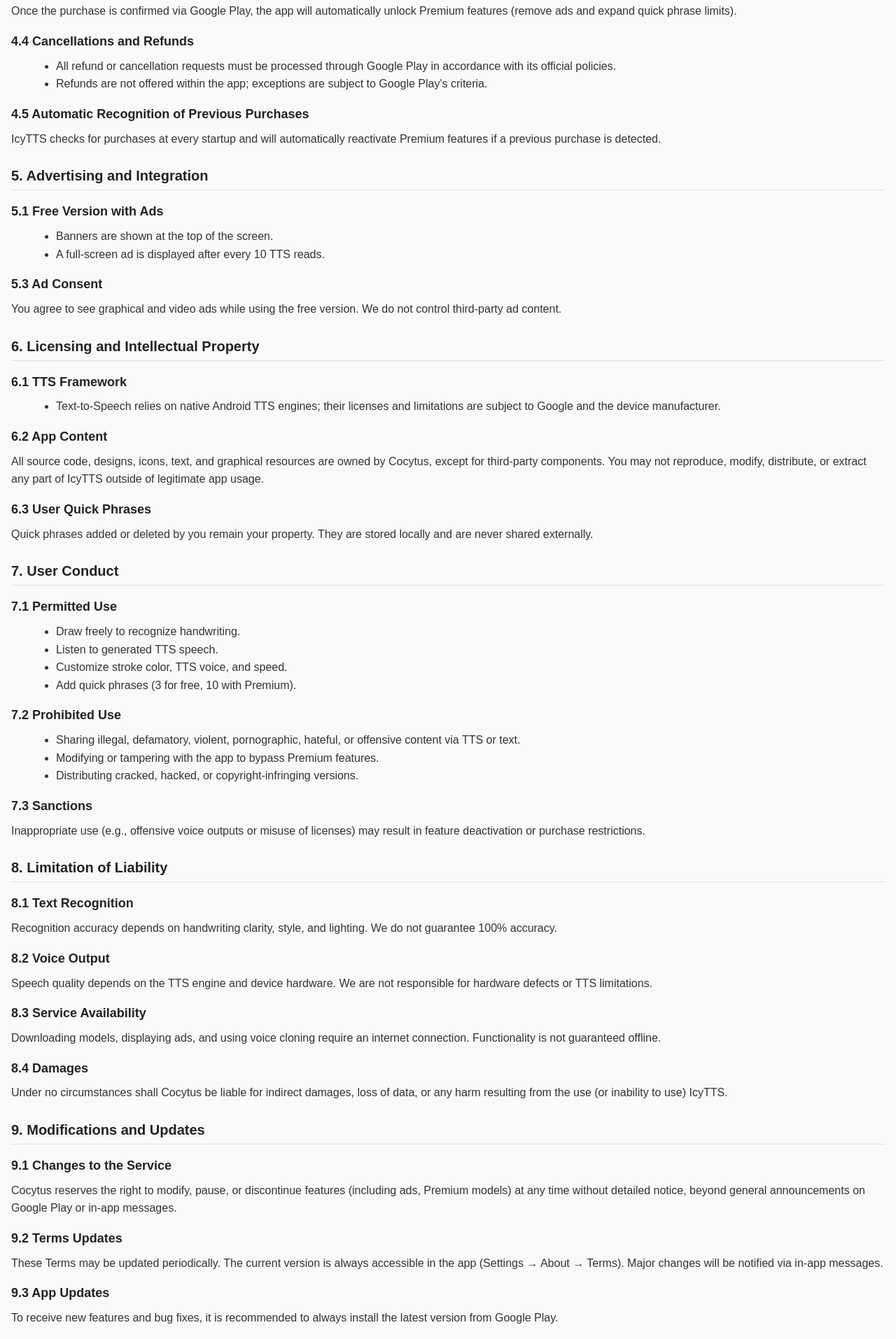
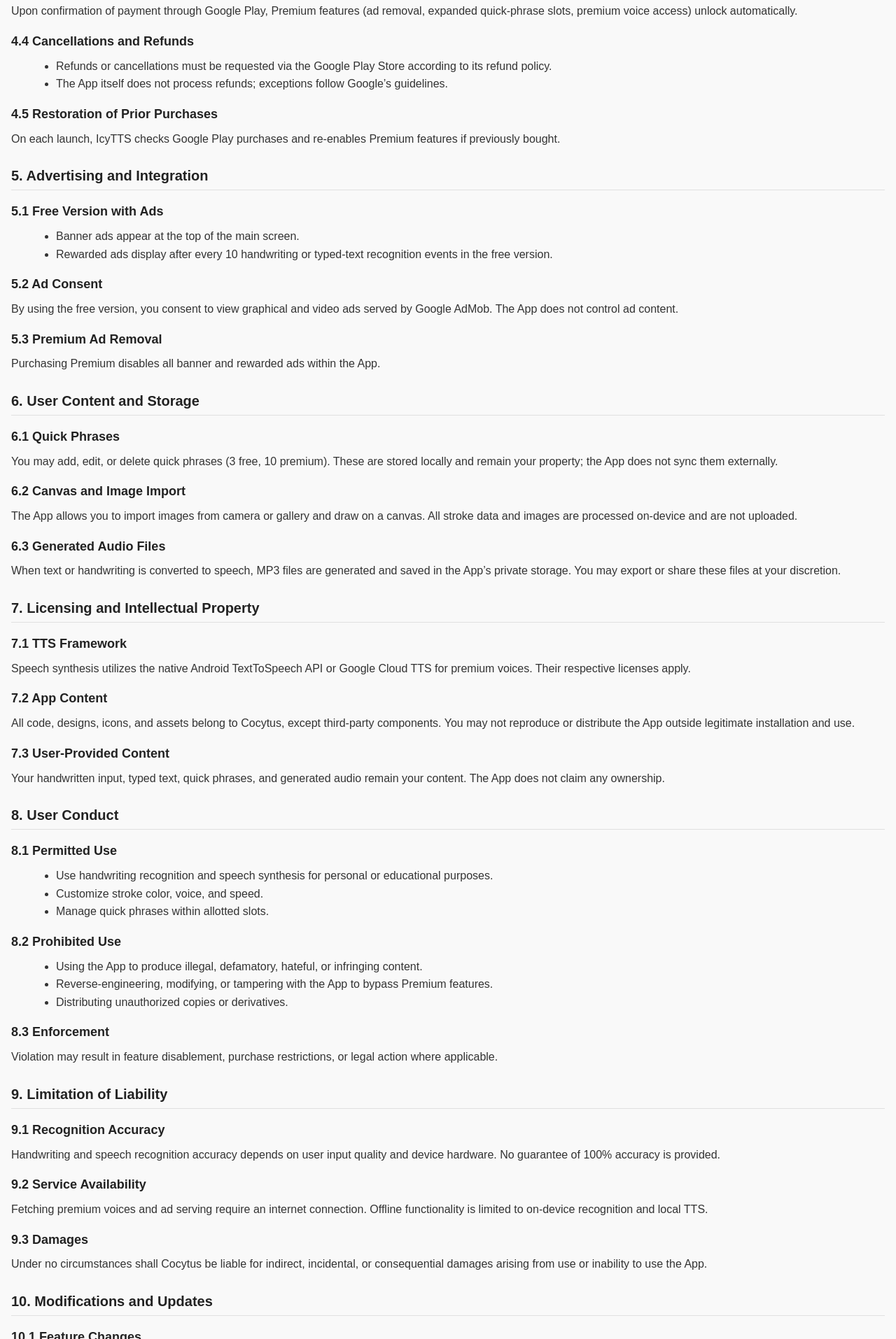
Before and after one commit to Cocytusdev/IcyTTS, a plain HTML site: page terms_of_service.html in a window 1280 px wide. Shown: the part 886-2800 px from the top of the page at 70% size. Drawn offline with Linux system fonts and the light colour scheme.

Commit message:
Update terms_of_service.html

```diff
--- a/terms_of_service.html
+++ b/terms_of_service.html
@@ -53,7 +53,7 @@
 
   <header>
     <h1>IcyTTS Terms of Use</h1>
-    <p><strong>Last updated:</strong> June 4, 2025</p>
+    <p><strong>Last updated:</strong> June 25, 2025</p>
   </header>
 
   <section>
@@ -65,138 +65,144 @@
 
   <section>
     <h2>2. Purpose and Scope</h2>
-    <p>IcyTTS is an Android application that converts handwritten input into text and generates speech output (Text-to-Speech). It offers two modes:</p>
+    <p>IcyTTS is an Android application that converts handwritten input or typed text into speech (Text-to-Speech). It offers two modes:</p>
     <ol>
-      <li><strong>Free version:</strong> with ads (banners and rewarded ads) and basic features (up to 3 quick phrases, handwriting recognition and speech, stroke color selection, local TTS voice selection, etc.).</li>
-      <li><strong>Premium version (IcyTTS Premium):</strong> removes ads, enables up to 10 quick phrases, and provides access to future features.</li>
+      <li><strong>Free version:</strong> includes banner and rewarded ads, up to 3 quick-phrase slots, handwriting recognition, stroke color selection, local TTS voice selection, speech rate control, and basic image import.</li>
+      <li><strong>Premium version (IcyTTS Premium):</strong> removes all ads, expands to 10 quick-phrase slots, enables premium voice catalogs, and grants access to future features.</li>
     </ol>
-    <p>By downloading, installing, or using IcyTTS, you agree to these Terms of Use (“Terms”). If you do not agree with any part of these Terms, please do not use the app.</p>
+    <p>By downloading, installing, or using IcyTTS, you agree to these Terms of Use (“Terms”). If you do not agree with any part of these Terms, please do not use the App.</p>
   </section>
 
   <section>
     <h2>3. Access and Registration</h2>
     <p><strong>Free installation:</strong> IcyTTS is available at no cost on Google Play. Premium features require an in-app purchase through Google Play Billing.</p>
-    <p><strong>Minimum requirements:</strong> Android device running version 6.0 or higher and an internet connection.</p>
-    <p><strong>Google Account (optional):</strong> Not required for basic features, but necessary for managing purchases via Google Play.</p>
+    <p><strong>Requirements:</strong> Android 6.0 or higher; for premium voice catalog fetching and ads, a network connection is needed.</p>
+    <p><strong>Google Account:</strong> Not required for core features, but necessary to complete in-app purchases.</p>
   </section>
 
   <section>
     <h2>4. In-App Purchases and Premium Subscription</h2>
     <h3>4.1 Premium Product</h3>
-    <p>“IcyTTS Premium” is managed through Google Play Billing.</p>
+    <p>“IcyTTS Premium” is managed and fulfilled exclusively through Google Play Billing.</p>
 
     <h3>4.2 Pricing and Billing</h3>
-    <p>Pricing is shown on Google Play at the time of purchase. Google Play will handle payment according to its terms.</p>
+    <p>Pricing is displayed on Google Play at the time of purchase. Google handles all payment processing and stores payment details under its own policies.</p>
 
     <h3>4.3 Activation</h3>
-    <p>Once the purchase is confirmed via Google Play, the app will automatically unlock Premium features (remove ads and expand quick phrase limits).</p>
+    <p>Upon confirmation of payment through Google Play, Premium features (ad removal, expanded quick-phrase slots, premium voice access) unlock automatically.</p>
 
     <h3>4.4 Cancellations and Refunds</h3>
     <ul>
-      <li>All refund or cancellation requests must be processed through Google Play in accordance with its official policies.</li>
-      <li>Refunds are not offered within the app; exceptions are subject to Google Play's criteria.</li>
+      <li>Refunds or cancellations must be requested via the Google Play Store according to its refund policy.</li>
+      <li>The App itself does not process refunds; exceptions follow Google’s guidelines.</li>
     </ul>
 
-    <h3>4.5 Automatic Recognition of Previous Purchases</h3>
-    <p>IcyTTS checks for purchases at every startup and will automatically reactivate Premium features if a previous purchase is detected.</p>
+    <h3>4.5 Restoration of Prior Purchases</h3>
+    <p>On each launch, IcyTTS checks Google Play purchases and re-enables Premium features if previously bought.</p>
   </section>
 
   <section>
     <h2>5. Advertising and Integration</h2>
     <h3>5.1 Free Version with Ads</h3>
     <ul>
-      <li>Banners are shown at the top of the screen.</li>
-      <li>A full-screen ad is displayed after every 10 TTS reads.</li>
+      <li>Banner ads appear at the top of the main screen.</li>
+      <li>Rewarded ads display after every 10 handwriting or typed-text recognition events in the free version.</li>
     </ul>
 
-    <h3>5.3 Ad Consent</h3>
-    <p>You agree to see graphical and video ads while using the free version. We do not control third-party ad content.</p>
+    <h3>5.2 Ad Consent</h3>
+    <p>By using the free version, you consent to view graphical and video ads served by Google AdMob. The App does not control ad content.</p>
+
+    <h3>5.3 Premium Ad Removal</h3>
+    <p>Purchasing Premium disables all banner and rewarded ads within the App.</p>
   </section>
 
   <section>
-    <h2>6. Licensing and Intellectual Property</h2>
-    <h3>6.1 TTS Framework</h3>
-    <ul>
-      <li>Text-to-Speech relies on native Android TTS engines; their licenses and limitations are subject to Google and the device manufacturer.</li>
-    </ul>
+    <h2>6. User Content and Storage</h2>
+    <h3>6.1 Quick Phrases</h3>
+    <p>You may add, edit, or delete quick phrases (3 free, 10 premium). These are stored locally and remain your property; the App does not sync them externally.</p>
 
-    <h3>6.2 App Content</h3>
-    <p>All source code, designs, icons, text, and graphical resources are owned by Cocytus, except for third-party components. You may not reproduce, modify, distribute, or extract any part of IcyTTS outside of legitimate app usage.</p>
+    <h3>6.2 Canvas and Image Import</h3>
+    <p>The App allows you to import images from camera or gallery and draw on a canvas. All stroke data and images are processed on-device and are not uploaded.</p>
 
-    <h3>6.3 User Quick Phrases</h3>
-    <p>Quick phrases added or deleted by you remain your property. They are stored locally and are never shared externally.</p>
+    <h3>6.3 Generated Audio Files</h3>
+    <p>When text or handwriting is converted to speech, MP3 files are generated and saved in the App’s private storage. You may export or share these files at your discretion.</p>
   </section>
 
   <section>
-    <h2>7. User Conduct</h2>
-    <h3>7.1 Permitted Use</h3>
-    <ul>
-      <li>Draw freely to recognize handwriting.</li>
-      <li>Listen to generated TTS speech.</li>
-      <li>Customize stroke color, TTS voice, and speed.</li>
-      <li>Add quick phrases (3 for free, 10 with Premium).</li>
-    </ul>
+    <h2>7. Licensing and Intellectual Property</h2>
+    <h3>7.1 TTS Framework</h3>
+    <p>Speech synthesis utilizes the native Android TextToSpeech API or Google Cloud TTS for premium voices. Their respective licenses apply.</p>
 
-    <h3>7.2 Prohibited Use</h3>
-    <ul>
-      <li>Sharing illegal, defamatory, violent, pornographic, hateful, or offensive content via TTS or text.</li>
-      <li>Modifying or tampering with the app to bypass Premium features.</li>
-      <li>Distributing cracked, hacked, or copyright-infringing versions.</li>
-    </ul>
+    <h3>7.2 App Content</h3>
+    <p>All code, designs, icons, and assets belong to Cocytus, except third-party components. You may not reproduce or distribute the App outside legitimate installation and use.</p>
 
-    <h3>7.3 Sanctions</h3>
-    <p>Inappropriate use (e.g., offensive voice outputs or misuse of licenses) may result in feature deactivation or purchase restrictions.</p>
+    <h3>7.3 User-Provided Content</h3>
+    <p>Your handwritten input, typed text, quick phrases, and generated audio remain your content. The App does not claim any ownership.</p>
   </section>
 
   <section>
-    <h2>8. Limitation of Liability</h2>
-    <h3>8.1 Text Recognition</h3>
-    <p>Recognition accuracy depends on handwriting clarity, style, and lighting. We do not guarantee 100% accuracy.</p>
+    <h2>8. User Conduct</h2>
+    <h3>8.1 Permitted Use</h3>
+    <ul>
+      <li>Use handwriting recognition and speech synthesis for personal or educational purposes.</li>
+      <li>Customize stroke color, voice, and speed.</li>
+      <li>Manage quick phrases within allotted slots.</li>
+    </ul>
 
-    <h3>8.2 Voice Output</h3>
-    <p>Speech quality depends on the TTS engine and device hardware. We are not responsible for hardware defects or TTS limitations.</p>
+    <h3>8.2 Prohibited Use</h3>
+    <ul>
+      <li>Using the App to produce illegal, defamatory, hateful, or infringing content.</li>
+      <li>Reverse-engineering, modifying, or tampering with the App to bypass Premium features.</li>
+      <li>Distributing unauthorized copies or derivatives.</li>
+    </ul>
 
-    <h3>8.3 Service Availability</h3>
-    <p>Downloading models, displaying ads, and using voice cloning require an internet connection. Functionality is not guaranteed offline.</p>
-
-    <h3>8.4 Damages</h3>
-    <p>Under no circumstances shall Cocytus be liable for indirect damages, loss of data, or any harm resulting from the use (or inability to use) IcyTTS.</p>
+    <h3>8.3 Enforcement</h3>
+    <p>Violation may result in feature disablement, purchase restrictions, or legal action where applicable.</p>
   </section>
 
   <section>
-    <h2>9. Modifications and Updates</h2>
-    <h3>9.1 Changes to the Service</h3>
-    <p>Cocytus reserves the right to modify, pause, or discontinue features (including ads, Premium models) at any time without detailed notice, beyond general announcements on Google Play or in-app messages.</p>
+    <h2>9. Limitation of Liability</h2>
+    <h3>9.1 Recognition Accuracy</h3>
+    <p>Handwriting and speech recognition accuracy depends on user input quality and device hardware. No guarantee of 100% accuracy is provided.</p>
 
-    <h3>9.2 Terms Updates</h3>
-    <p>These Terms may be updated periodically. The current version is always accessible in the app (Settings → About → Terms). Major changes will be notified via in-app messages.</p>
+    <h3>9.2 Service Availability</h3>
+    <p>Fetching premium voices and ad serving require an internet connection. Offline functionality is limited to on-device recognition and local TTS.</p>
 
-    <h3>9.3 App Updates</h3>
-    <p>To receive new features and bug fixes, it is recommended to always install the latest version from Google Play.</p>
+    <h3>9.3 Damages</h3>
+    <p>Under no circumstances shall Cocytus be liable for indirect, incidental, or consequential damages arising from use or inability to use the App.</p>
   </section>
 
   <section>
-    <h2>10. Environment and Compatibility</h2>
-    <h3>10.1 Preference Persistence</h3>
-    <p>All your settings (voice, color, speed, quick phrases) are saved locally. Uninstalling the app deletes them permanently.</p>
+    <h2>10. Modifications and Updates</h2>
+    <h3>10.1 Feature Changes</h3>
+    <p>Cocytus may modify, suspend, or discontinue features (including ads, Premium models) at any time without prior notice, beyond in-app announcements or Play Store updates.</p>
 
-    <h3>10.2 Hardware Limitations</h3>
-    <p>Touch recognition accuracy depends on your device’s hardware. Older or damaged screens may affect performance.</p>
+    <h3>10.2 Terms Updates</h3>
+    <p>These Terms may change periodically. The current version is always accessible in the App (Settings → About → Terms). Major updates will be highlighted in-app.</p>
   </section>
 
   <section>
-    <h2>10. Governing Law and Jurisdiction</h2>
-    <p>These Terms are governed by the laws of [your country/state], subject to stricter consumer protection standards. Disputes shall be resolved in courts located in [your city/country].</p>
+    <h2>11. Environment and Compatibility</h2>
+    <h3>11.1 Preference Persistence</h3>
+    <p>Settings and quick phrases persist locally until you uninstall the App or clear its data.</p>
+
+    <h3>11.2 Hardware Limitations</h3>
+    <p>Handwriting accuracy and audio playback depend on your device’s hardware capabilities.</p>
   </section>
 
   <section>
-    <h2>10. Contact</h2>
-    <p>For inquiries, support, or legal matters, please contact:<br/>
+    <h2>12. Governing Law and Jurisdiction</h2>
+    <p>These Terms are governed by the laws of [your jurisdiction]. Disputes shall be resolved in the appropriate courts of [your jurisdiction].</p>
+  </section>
+
+  <section>
+    <h2>13. Contact</h2>
+    <p>For support, inquiries, or legal requests, please contact:<br/>
        <strong>Email:</strong> cocytusdev@gmail.com</p>
   </section>
 
   <footer>
-    <p>By using IcyTTS, you acknowledge that you have read, understood, and fully accept these Terms of Use. If you do not agree, please do not use the app.</p>
+    <p>By using IcyTTS, you acknowledge that you have read, understood, and agree to these Terms of Use. If you do not agree, please do not use the App.</p>
   </footer>
 
 </body>
```
